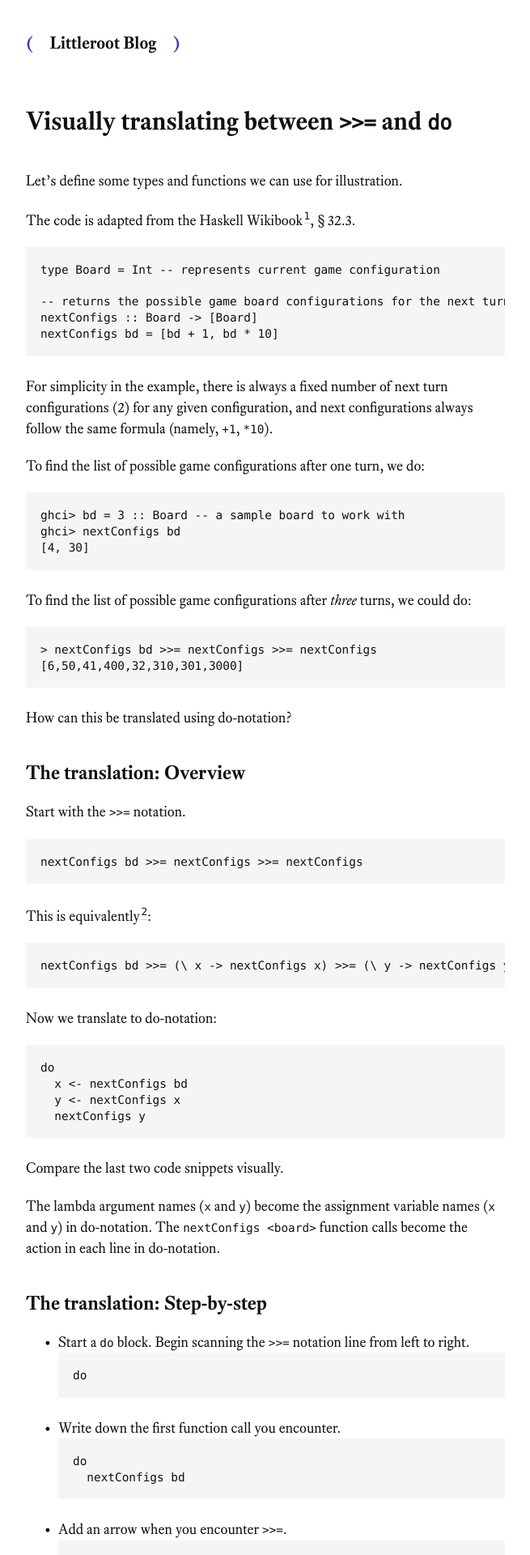
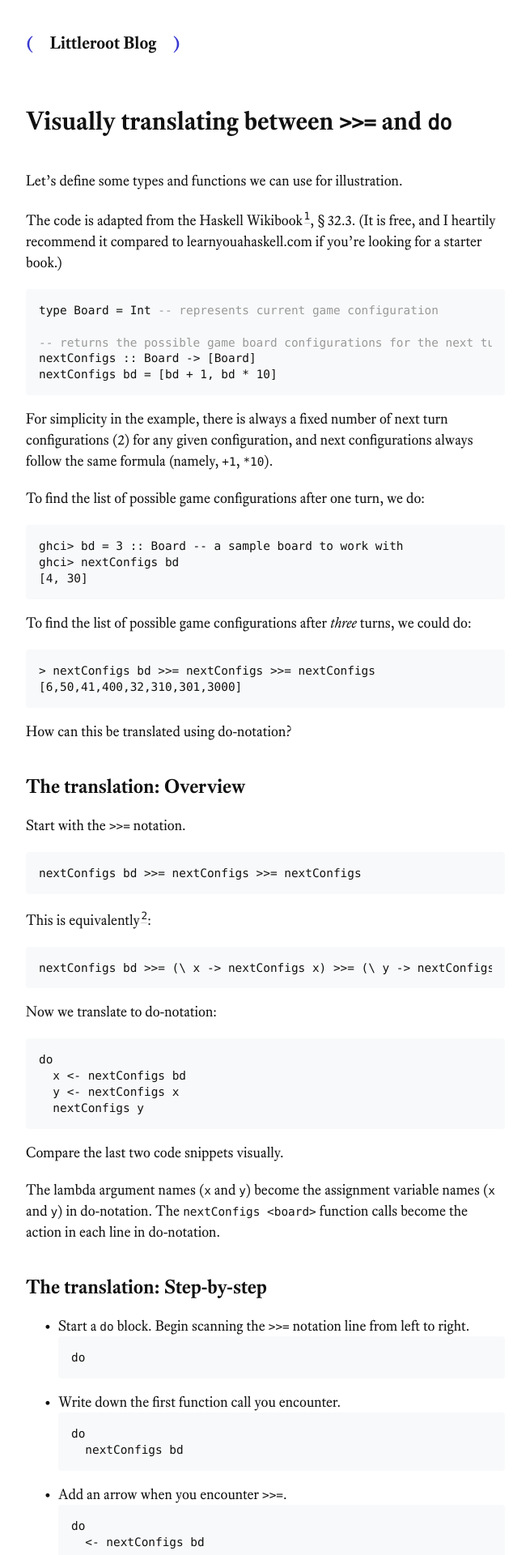
Before and after one commit to littleroot/blog, a Jekyll site: the page built from _pages/translate bind to do.md, in a window 1280 px wide. Shown: the top 1920 px of the page at 81% size, without its empty margins (312-967 px from the left). Built offline with Jekyll 4.4.1, drawn with Linux system fonts in a browser that asks for light colours; some of the changed text lies outside the part shown.

Commit message:
syntax for comments

````diff
--- a/_config.yml
+++ b/_config.yml
@@ -30,8 +30,8 @@ sass:
 
 kramdown:
   auto_ids: true
-  syntax_highlighter_opts:
-    disable: true
+  # syntax_highlighter_opts:
+    # disable: true
 
 # Options
 # Specify the author for blog posts
--- a/_pages/translate bind to do.md
+++ b/_pages/translate bind to do.md
@@ -6,9 +6,11 @@ permalink: /translate-bind-do/
 
 Let's define some types and functions we can use for illustration.
 
-The code is adapted from the Haskell Wikibook[^1], § 32.3.
+The code is adapted from the Haskell Wikibook[^1], § 32.3. (It is free,
+and I heartily recommend it compared to learnyouahaskell.com if you're
+looking for a starter book.)
 
-```
+```hs
 type Board = Int -- represents current game configuration
 
 -- returns the possible game board configurations for the next turn.
@@ -55,7 +57,7 @@ nextConfigs bd >>= (\ x -> nextConfigs x) >>= (\ y -> nextConfigs y)
 
 Now we translate to do-notation:
 
-```
+```hs
 do
   x <- nextConfigs bd
   y <- nextConfigs x
@@ -111,7 +113,7 @@ To get some inuition try adding this debug line in the middle of the
 
 Also try the code with other monads such as Maybe.
 
-```
+```hs
 nextConfigs :: Board -> Maybe Board
 nextConfigs bd = Just (bd + 1)
 ```
--- a/_sass/site.scss
+++ b/_sass/site.scss
@@ -263,3 +263,9 @@ a[href^="#fnref:"] {
   font-size: 1.25rem;
   font-weight: 300;
 }
+
+.highlight .c { color: #999; } /* Comment */
+.highlight .cm { color: #09f; font-style: italic } /* Comment.Multiline */
+.highlight .cp { color: #099 } /* Comment.Preproc */
+.highlight .c1 { color: #999; } /* Comment.Single */
+.highlight .cs { color: #999; } /* Comment.Special */
````
